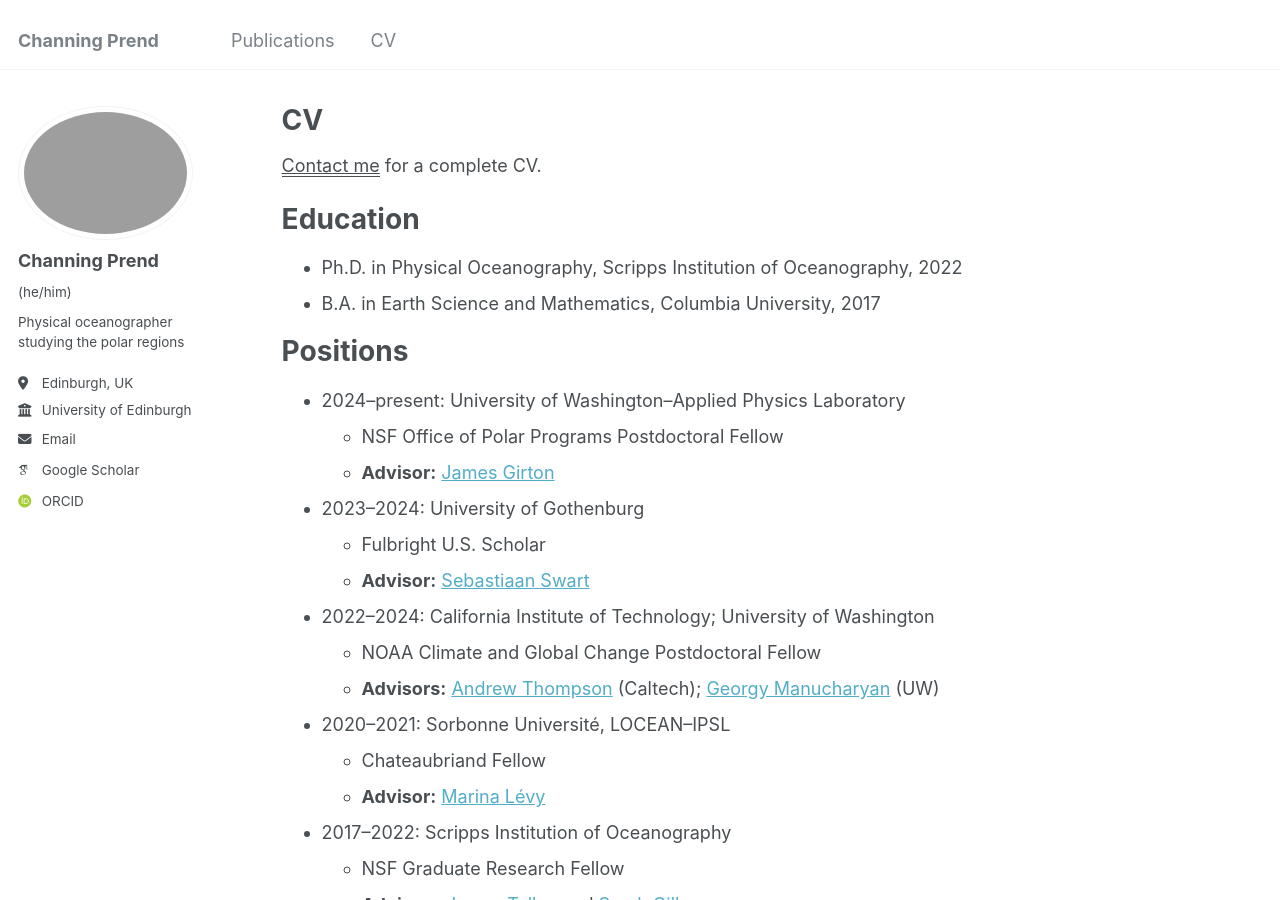
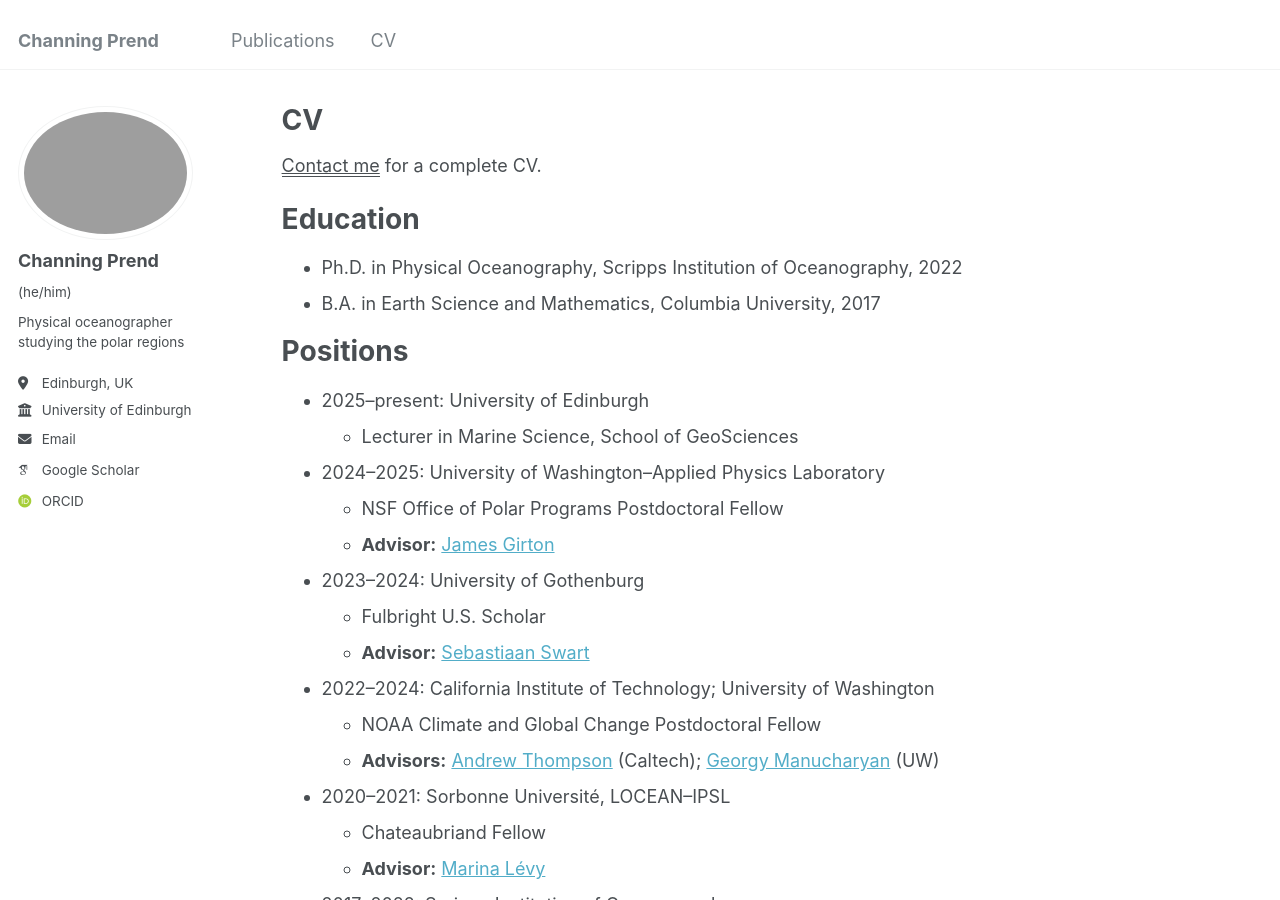
Before and after one commit to cprend/cprend.github.io, a Jekyll site: the page built from _pages/cv.md, in a window 1280 px wide and 900 px high. Built offline with Jekyll 4.4.1, drawn with Linux system fonts in a browser that asks for light colours; some web fonts are replaced.

Commit message:
Update cv.md

```diff
--- a/_pages/cv.md
+++ b/_pages/cv.md
@@ -17,7 +17,9 @@
 
 Positions
 ======
-* 2024--present: University of Washington--Applied Physics Laboratory
+* 2025--present: University of Edinburgh
+  * Lecturer in Marine Science, School of GeoSciences
+* 2024--2025: University of Washington--Applied Physics Laboratory
   * NSF Office of Polar Programs Postdoctoral Fellow
   * **Advisor:** [James Girton](https://www.apl.washington.edu/people/profile.php?last_name=Girton&first_name=James)
 
```
